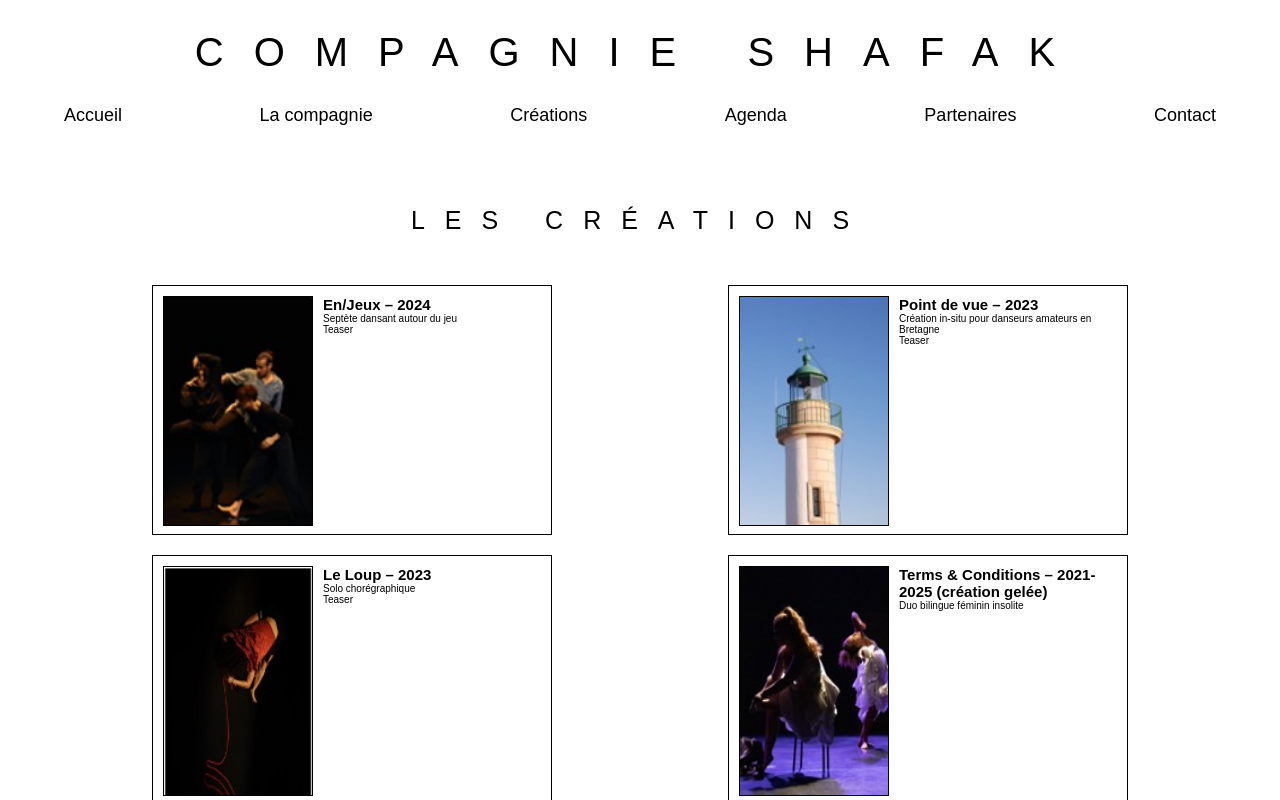
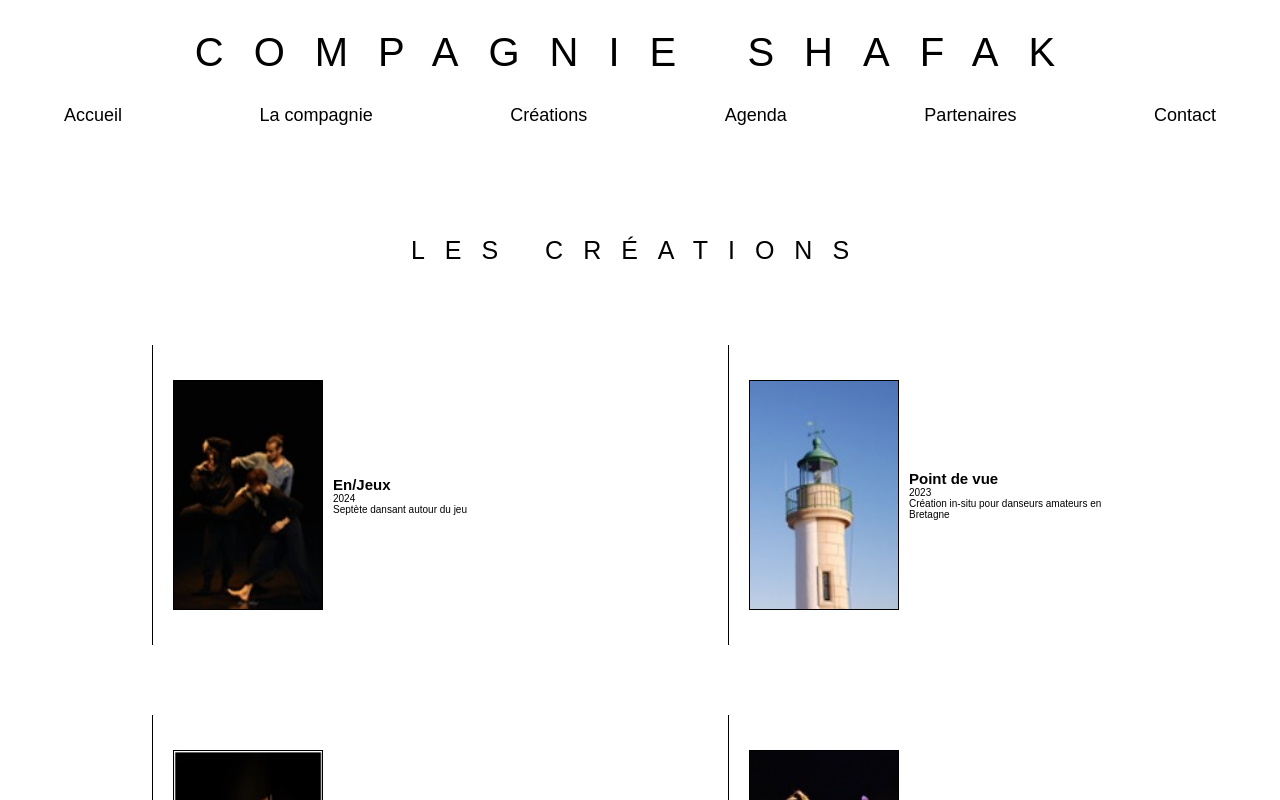
Before and after one commit to MarianneB08/Shafak-Project, a React (Create React App) app in the folder frontend/: page /creations in a window 1280 px wide. Shown: the top 800 px of the page. Built offline with nearby package versions, Linux system fonts and the light colour scheme.

Commit message:
Ajout du teaser au survol sur chaque card de création

```diff
--- a/frontend/src/Components/Card.js
+++ b/frontend/src/Components/Card.js
@@ -9,23 +9,22 @@ const Card = () => {
           <div className={styles.details}>
             <img src={creation.img.file} alt={`creation ${creation.title}`} />
             <div className={styles.detailsText}>
-              <h2>
-                {creation.title} – <span>{creation.date}</span>
-              </h2>
+              <h2>{creation.title}</h2>
+              <p>{creation.date}</p>
               <p>{creation.summary}</p>
-              {creation.teaser !== "" ? (
-                <a
-                  href={creation.teaser}
-                  target="_blank"
-                  rel="noopener noreferrer"
-                >
-                  Teaser
-                </a>
-              ) : null}
             </div>
           </div>
           <div className={styles.infos}>
             <p>{creation.infos}</p>
+            {creation.teaser !== "" ? (
+              <a
+                href={creation.teaser}
+                target="_blank"
+                rel="noopener noreferrer"
+              >
+                Teaser
+              </a>
+            ) : null}
           </div>
         </article>
       ))}
--- a/frontend/src/Components/Card.module.scss
+++ b/frontend/src/Components/Card.module.scss
@@ -8,16 +8,19 @@
   justify-content: space-around;
   width: 90%;
   height: fit-content;
-  margin-bottom: 5rem;
+  margin-bottom: 7rem;
   .card {
-    margin-bottom: 2rem;
+    margin-bottom: 7rem;
     width: 400px;
-    height: 250px;
-    border: 1px solid black;
-    padding: 1rem;
+    min-width: 270px;
+    height: 300px;
+    border-left: 1px solid black;
+    padding-left: 2rem;
     position: relative;
+    display: flex;
     .details {
         display: flex;
+        align-items: center;
       img {
         width: 15rem;
         height: 230px;
@@ -30,6 +33,7 @@
     }
     .infos {
       display: flex;
+      flex-direction: column;
       justify-content: center;
       align-items: center;
       position: absolute;
@@ -44,11 +48,23 @@
         text-align: justify;
         font-size: 1.3rem;
       }
+      a {
+        font-size: 1.3rem;
+        color: globals.$color-2;
+        border: 1px solid globals.$color-2;
+        padding: 1rem 2rem;
+        margin-top: 2rem;
+        transition: transform 300ms;
+        &:hover {
+            transform: scale(1.1);
+        }
+      }
       &:hover {
         opacity: 0.8;
         background-color: black;
         color: globals.$color-2;
         transition: 0.5s;
+        cursor: pointer;
       }
     }
   }
--- a/frontend/src/Pages/Creations.module.scss
+++ b/frontend/src/Pages/Creations.module.scss
@@ -3,7 +3,7 @@
   flex-direction: column;
   align-items: center;
   h1 {
-    margin: 5rem 0;
+    margin: 8rem 0;
     text-align: center;
     text-transform: uppercase;
     font-size: 2.5rem;
```
